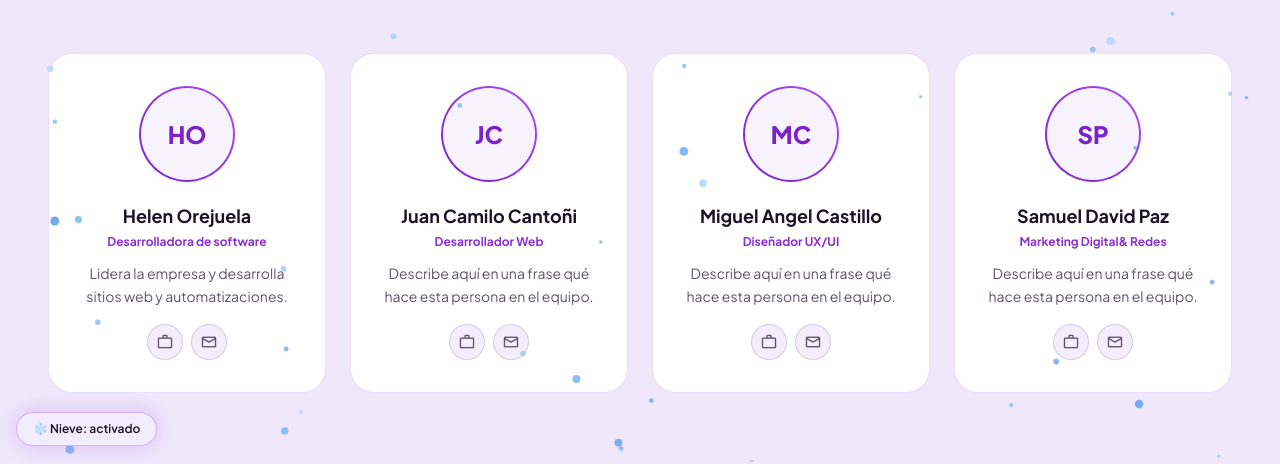
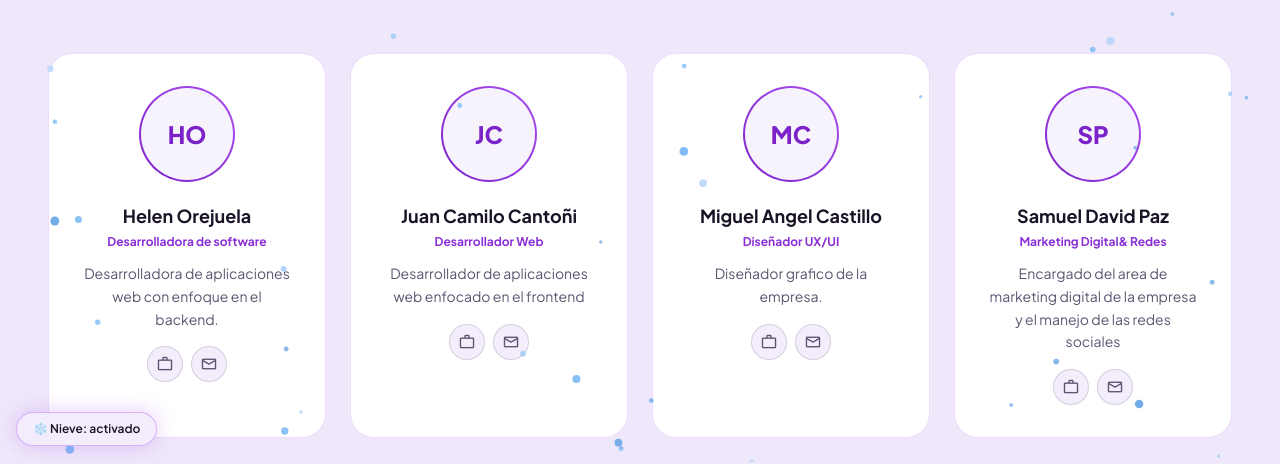
Before and after one commit to Helen10mancilla/demo-zyra, a plain HTML site: page equipo.html in a window 1280 px wide. Shown: the part 338-802 px from the top of the page. Drawn offline with nearby package versions, Linux system fonts and the light colour scheme.

Commit message:
update de informacion

```diff
--- a/equipo.html
+++ b/equipo.html
@@ -33,7 +33,7 @@
 </div>
 <h3 class="text-lg font-bold text-white">Helen Orejuela</h3>
 <p class="text-xs font-bold text-[#AA50F2] mt-1"> Desarrolladora de software</p>
-<p class="text-sm text-zinc-400 mt-3 leading-relaxed">Lidera la empresa y desarrolla sitios web y automatizaciones.</p>
+<p class="text-sm text-zinc-400 mt-3 leading-relaxed">Desarrolladora de aplicaciones web con enfoque en el backend.</p>
 <div class="flex items-center gap-2 pt-4">
 <a aria-label="LinkedIn" class="w-9 h-9 rounded-full bg-[#141418] border border-white/10 flex items-center justify-center text-zinc-400 hover:text-white hover:border-[#AA50F2] transition-all" href="#"><span class="material-symbols-outlined text-[18px]">work</span></a>
 <a aria-label="Correo" class="w-9 h-9 rounded-full bg-[#141418] border border-white/10 flex items-center justify-center text-zinc-400 hover:text-white hover:border-[#AA50F2] transition-all" href="#"><span class="material-symbols-outlined text-[18px]">mail</span></a>
@@ -46,7 +46,7 @@
 </div>
 <h3 class="text-lg font-bold text-white">Juan Camilo Cantoñi</h3>
 <p class="text-xs font-bold text-[#AA50F2] mt-1">Desarrollador Web</p>
-<p class="text-sm text-zinc-400 mt-3 leading-relaxed">Describe aquí en una frase qué hace esta persona en el equipo.</p>
+<p class="text-sm text-zinc-400 mt-3 leading-relaxed">Desarrollador de aplicaciones web enfocado en el frontend</p>
 <div class="flex items-center gap-2 pt-4">
 <a aria-label="LinkedIn" class="w-9 h-9 rounded-full bg-[#141418] border border-white/10 flex items-center justify-center text-zinc-400 hover:text-white hover:border-[#AA50F2] transition-all" href="#"><span class="material-symbols-outlined text-[18px]">work</span></a>
 <a aria-label="Correo" class="w-9 h-9 rounded-full bg-[#141418] border border-white/10 flex items-center justify-center text-zinc-400 hover:text-white hover:border-[#AA50F2] transition-all" href="#"><span class="material-symbols-outlined text-[18px]">mail</span></a>
@@ -59,7 +59,7 @@
 </div>
 <h3 class="text-lg font-bold text-white">Miguel Angel Castillo</h3>
 <p class="text-xs font-bold text-[#AA50F2] mt-1">Diseñador UX/UI</p>
-<p class="text-sm text-zinc-400 mt-3 leading-relaxed">Describe aquí en una frase qué hace esta persona en el equipo.</p>
+<p class="text-sm text-zinc-400 mt-3 leading-relaxed">Diseñador grafico de la empresa.</p>
 <div class="flex items-center gap-2 pt-4">
 <a aria-label="LinkedIn" class="w-9 h-9 rounded-full bg-[#141418] border border-white/10 flex items-center justify-center text-zinc-400 hover:text-white hover:border-[#AA50F2] transition-all" href="#"><span class="material-symbols-outlined text-[18px]">work</span></a>
 <a aria-label="Correo" class="w-9 h-9 rounded-full bg-[#141418] border border-white/10 flex items-center justify-center text-zinc-400 hover:text-white hover:border-[#AA50F2] transition-all" href="#"><span class="material-symbols-outlined text-[18px]">mail</span></a>
@@ -72,7 +72,7 @@
 </div>
 <h3 class="text-lg font-bold text-white">Samuel David Paz</h3>
 <p class="text-xs font-bold text-[#AA50F2] mt-1">Marketing Digital&amp; Redes</p>
-<p class="text-sm text-zinc-400 mt-3 leading-relaxed">Describe aquí en una frase qué hace esta persona en el equipo.</p>
+<p class="text-sm text-zinc-400 mt-3 leading-relaxed">Encargado del area de marketing digital de la empresa y el manejo de las redes sociales</p>
 <div class="flex items-center gap-2 pt-4">
 <a aria-label="LinkedIn" class="w-9 h-9 rounded-full bg-[#141418] border border-white/10 flex items-center justify-center text-zinc-400 hover:text-white hover:border-[#AA50F2] transition-all" href="#"><span class="material-symbols-outlined text-[18px]">work</span></a>
 <a aria-label="Correo" class="w-9 h-9 rounded-full bg-[#141418] border border-white/10 flex items-center justify-center text-zinc-400 hover:text-white hover:border-[#AA50F2] transition-all" href="#"><span class="material-symbols-outlined text-[18px]">mail</span></a>
```
Also changed, not shown: quienes-somos.html (+1 -1 lines).
